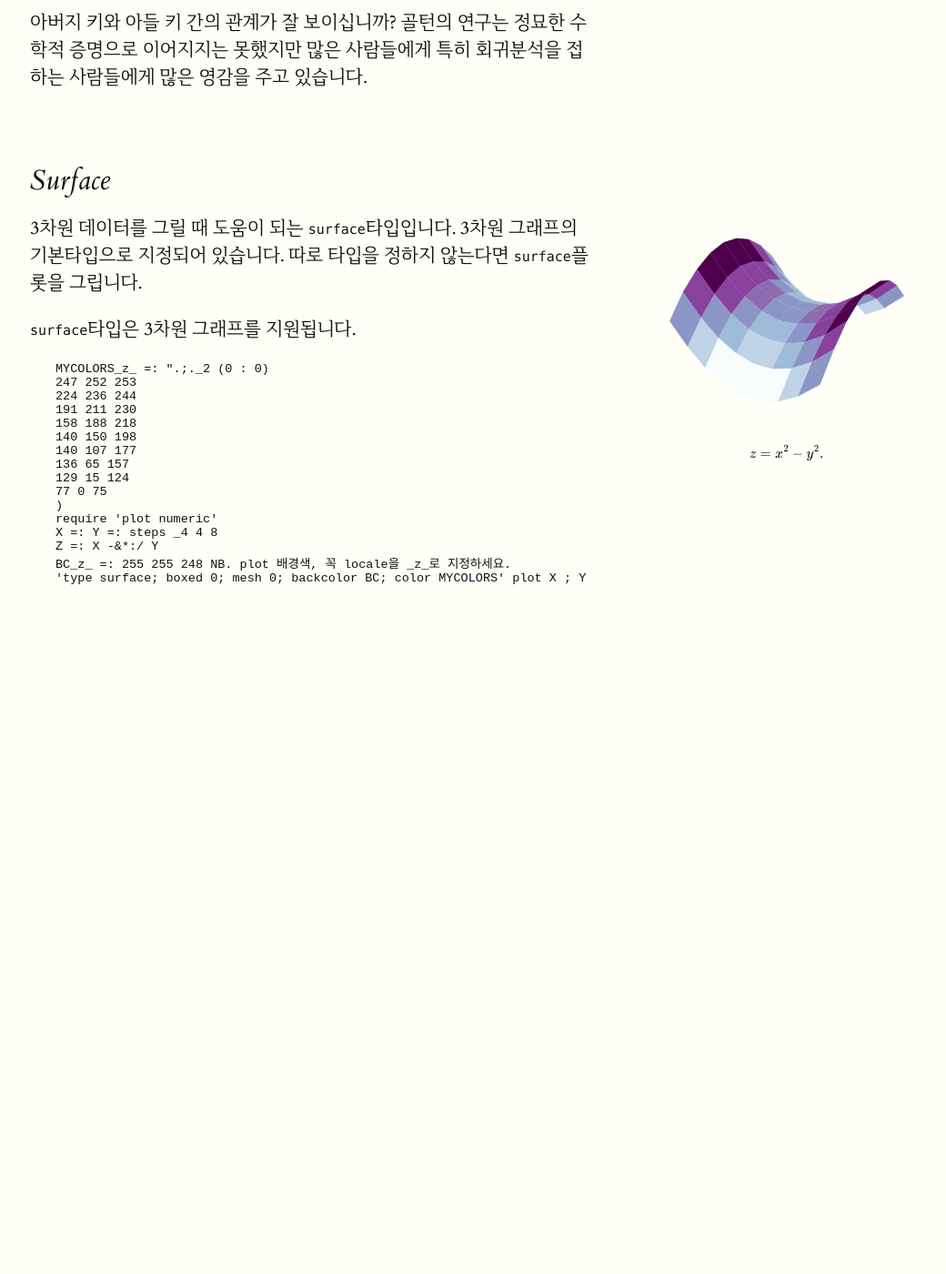
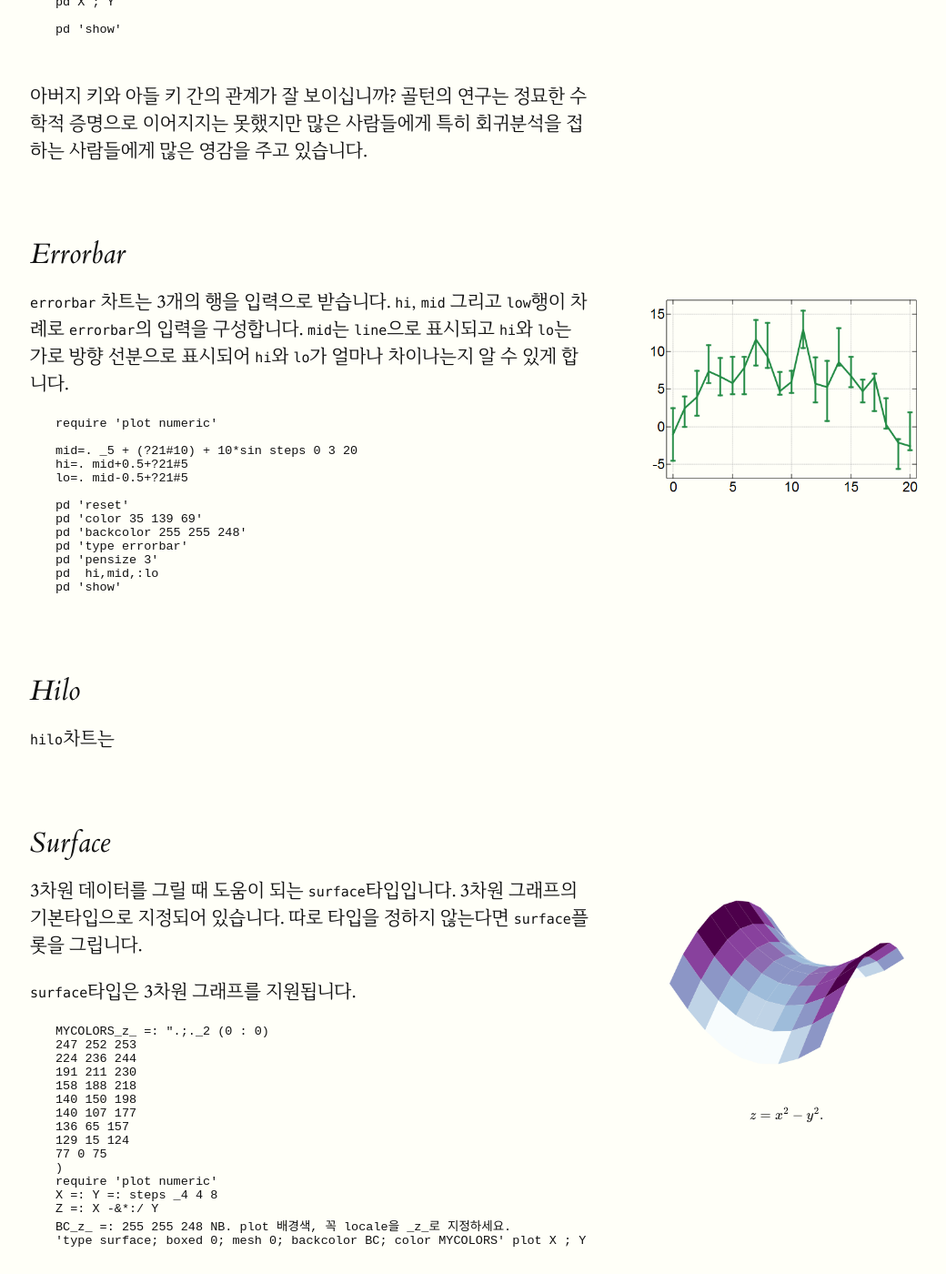
Before and after one commit to toolofthought/toolofthought.github.io, a Jekyll site: the page built from _posts/jlang/plot/2017-03-16-types.html, in a window 1280 px wide and 1400 px high, scrolled down 7879 px. Shown: the whole window at 91% size, without its empty margins (127-1167 px from the left). Built offline with Jekyll 4.4.1, drawn with Linux system fonts in a browser that asks for light colours; formulas are drawn with MathJax 3; before the commit the page ends 8649 px from its top, so only the background shows below that.

Commit message:
errorbar 추가

```diff
--- a/_posts/jlang/plot/2017-03-16-types.html
+++ b/_posts/jlang/plot/2017-03-16-types.html
@@ -277,8 +277,10 @@ pd 'show'
 <section>
 	<h2>Density</h2>
 	<p>3차원 데이터를 2차원에 표현하는 여러 방법 중 하나로 색상에 따라 값의 크기를 짐작할 수 있는 그래프입니다.</p>
+
+	<p>아래에 \( z = x^2 - y^2 \) 그래프를 <code>surface</code>와 <code>density</code> 두가지 방법으로 그려보았습니다.</p>
 	<figure>
-        <label for="surface-density-figure" class="margin-toggle">&#8853;</label><input type="checkbox" id="surface-density-figure" class="margin-toggle"/><span class="marginnote">\( z = x^2 - y^2 \) 그래프를 <code>surface</code>와 <code>density</code> 두가지 방법으로 그려보았습니다.</span>
+        <label for="surface-density-figure" class="margin-toggle">&#8853;</label><input type="checkbox" id="surface-density-figure" class="margin-toggle"/><span class="marginnote"></span>
         <img src="{{site.baseurl}}/assets/img/jlang/plot/surface-density.png" alt="Image of Surface and Density Plot"/>
     </figure>
 	<pre class="code">
@@ -355,6 +357,29 @@ pd 'show'
 </section>
 
 <section>
+	<h2>Errorbar</h2>
+	<p><label for="errorbar-figure" class="margin-toggle">&#8853;</label><input type="checkbox" id="errorbar-figure" class="margin-toggle"/><span class="marginnote"><img src="{{site.baseurl}}/assets/img/jlang/plot/errorbar.png"  alt="Image of Errorbar Plot"/></span><code>errorbar</code> 차트는 3개의 행을 입력으로 받습니다. <code>hi</code>, <code>mid</code> 그리고 <code>low</code>행이 차례로 <code>errorbar</code>의 입력을 구성합니다. <code>mid</code>는 <code>line</code>으로 표시되고 <code>hi</code>와 <code>lo</code>는 가로 방향 선분으로 표시되어 <code>hi</code>와 <code>lo</code>가 얼마나 차이나는지 알 수 있게 합니다.</p>
+	<pre class="code">
+require 'plot numeric'
+
+mid=. _5 + (?21#10) + 10*sin steps 0 3 20
+hi=. mid+0.5+?21#5
+lo=. mid-0.5+?21#5
+
+pd 'reset'
+pd 'color 35 139 69'
+pd 'backcolor 255 255 248'
+pd 'type errorbar'
+pd 'pensize 3'
+pd  hi,mid,:lo
+pd 'show'
+	</pre>
+</section>
+<section>
+	<h2>Hilo</h2>
+	<p><code>hilo</code>차트는 </p>
+</section>
+<section>
 	<h2>Surface</h2>
 	<p><label for="surface-figure" class="margin-toggle">&#8853;</label><input type="checkbox" id="surface-figure" class="margin-toggle"/><span class="marginnote"><img src="{{site.baseurl}}/assets/img/jlang/plot/surface.png"  alt="Image of Surface Plot"/>$$ z = x^2 - y^2. $$</span>3차원 데이터를 그릴 때 도움이 되는 <code>surface</code>타입입니다. 3차원 그래프의 기본타입으로 지정되어 있습니다. 따로 타입을 정하지 않는다면 <code>surface</code>플롯을 그립니다.</p>
 
```
Also changed, not shown: assets/img/jlang/plot/errorbar.png (added).
